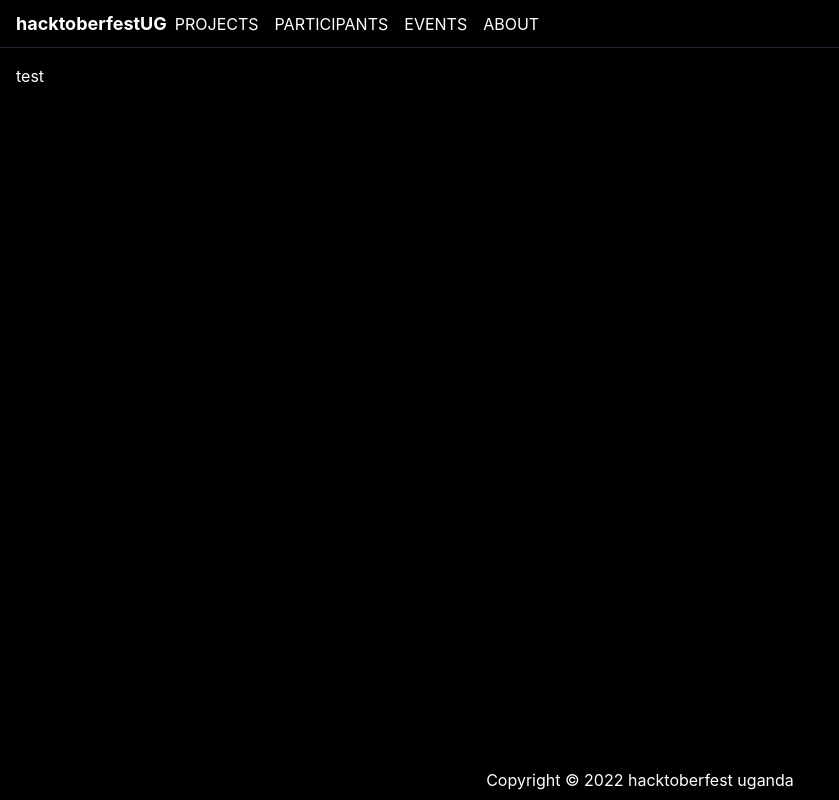
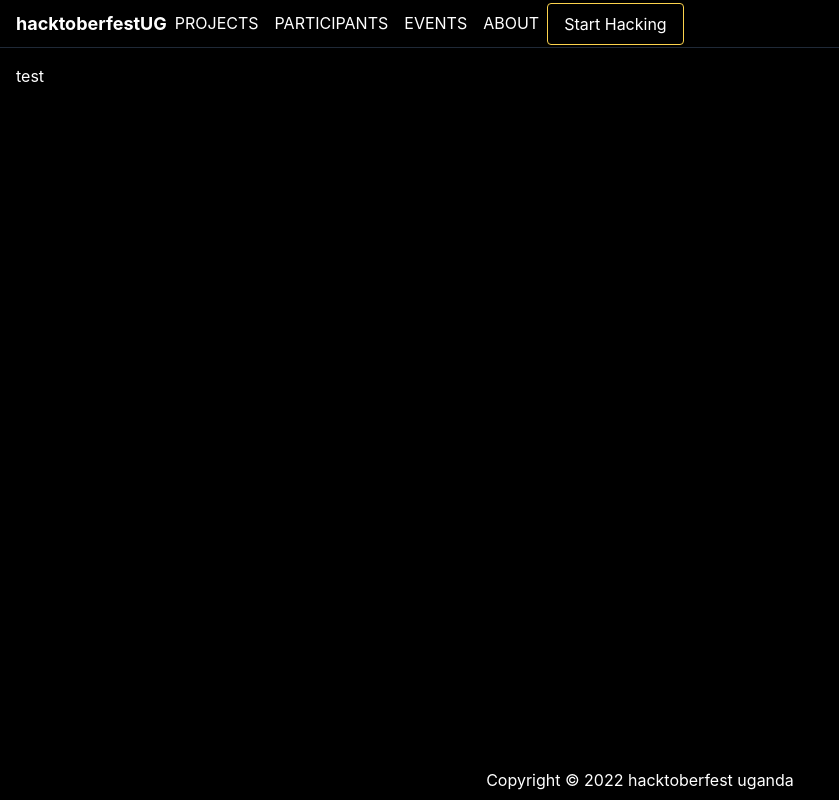
Before and after one commit to javaScriptKampala/hacktoberfest-uganda, a Next.js app: page / in a window 1280 px wide. Shown: the whole page, without its empty margins (0-839 px from the left). Built offline with nearby package versions, Linux system fonts and the light colour scheme.

Commit message:
edit primary button

```diff
--- a/components/Layout.js
+++ b/components/Layout.js
@@ -6,7 +6,9 @@ export default function Layout({ children, title }) {
   return (
     <>
       <Head>
-        <title>{title ? title + " - hacktoberfest uganda" : "hacktoberfest uganda"}</title>
+        <title>
+          {title ? title + " - hacktoberfest uganda" : "hacktoberfest uganda"}
+        </title>
         <meta name="description" content="HacktoberFest Uganda Website" />
         <link rel="icon" href="/favicon.ico" />
       </Head>
@@ -18,7 +20,7 @@ export default function Layout({ children, title }) {
                 hacktoberfest<span>UG</span>
               </a>
             </Link>
-            <div className="uppercase">
+            <div className="uppercase flex ">
               <Link href="/projects">
                 <a className="p-2">projects</a>
               </Link>
@@ -31,6 +33,9 @@ export default function Layout({ children, title }) {
               <Link href="/about">
                 <a className="p-2">about</a>
               </Link>
+              <Link href="#">
+                <button className="primary-button w-full">Start Hacking</button>
+              </Link>
             </div>
           </nav>
         </header>
--- a/styles/globals.css
+++ b/styles/globals.css
@@ -27,5 +27,5 @@ a {
 }
 
 .primary-button{
-  @apply rounded py-2 bg-amber-300 px-4 shadow outline-none hover:bg-amber-400 active:bg-amber-500
+  @apply rounded  py-2  px-4 shadow outline-none active:bg-amber-500 border border-amber-300
 }
```
